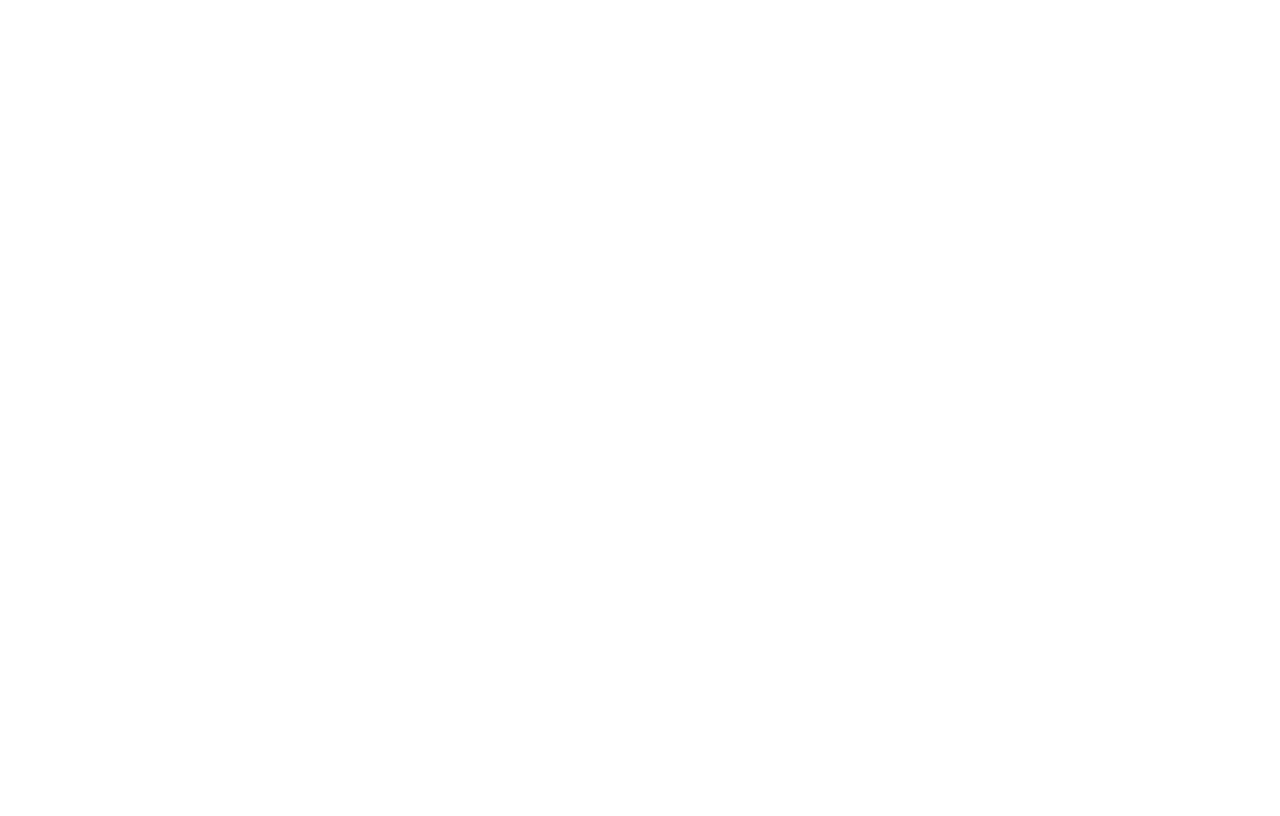
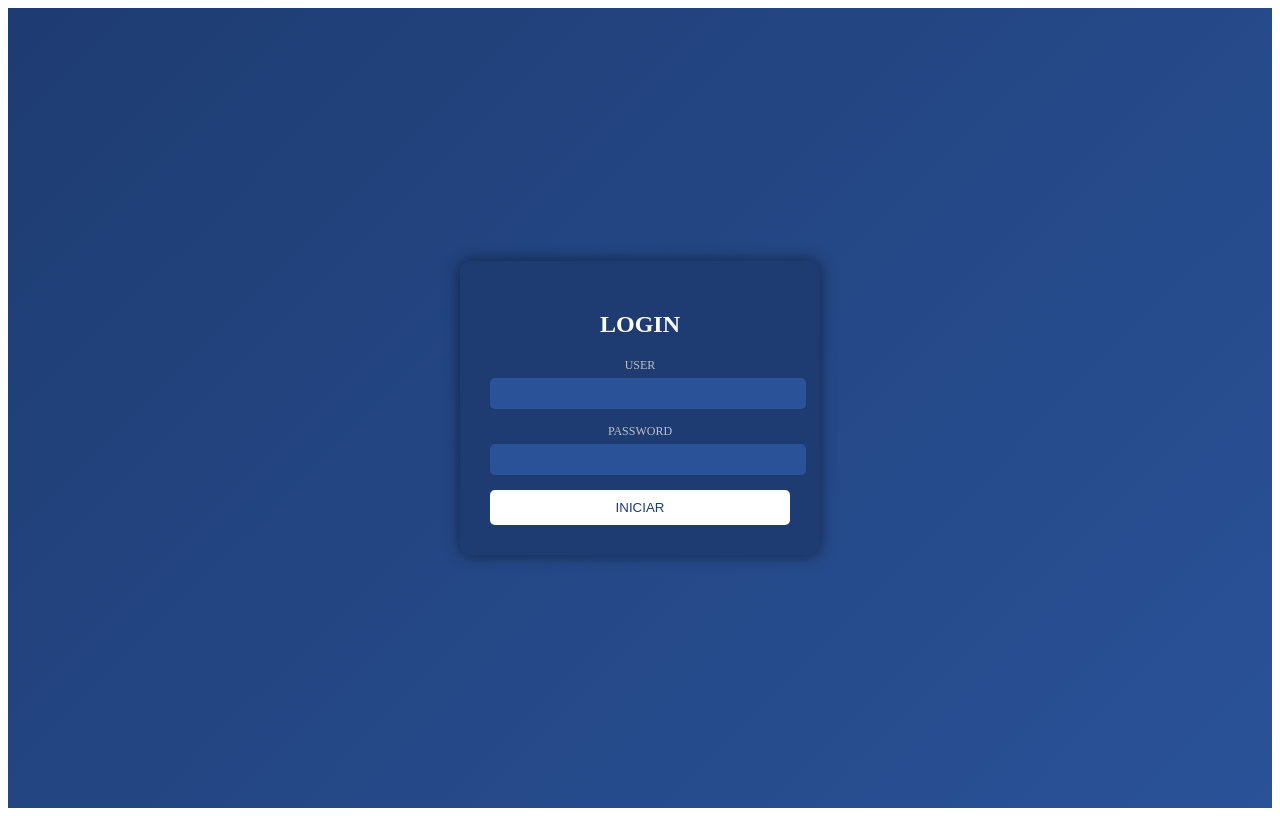
Before and after one commit to Inemiliano/renta_pelicula, an Angular app: page /login in a window 1280 px wide. Before the commit this address led to /. Built offline with nearby package versions, Linux system fonts and the light colour scheme.

Commit message:
creacion del login

```diff
--- a/src/app/app-routing.module.ts
+++ b/src/app/app-routing.module.ts
@@ -3,12 +3,14 @@
 import { CompraComponent } from './modulo/compra/compra.component';
 import { PrincipalComponent } from './modulo/principal/principal.component';
 import { HistorialComponent } from './modulo/historial/historial.component';
+import { LoginComponent } from './modulo/login/login.component';
 
 const routes: Routes = [
 
   {path: 'compra',component:CompraComponent},
   {path: '',component:PrincipalComponent},
   {path: 'historial',component:HistorialComponent},
+  {path: 'login',component:LoginComponent},
 
 ];
 
--- a/src/app/modulo/historial/historial.component.html
+++ b/src/app/modulo/historial/historial.component.html
@@ -1,4 +1,4 @@
-<<body>
+<body>
   <div id="container">
     <header id="header">
       <div id="logo-container">
--- /dev/null
+++ b/src/app/modulo/login/login.component.css
@@ -0,0 +1,111 @@
+body {
+    background: radial-gradient(circle at 30% 40%, #001f3f, transparent 30%),
+                radial-gradient(circle at 60% 40%, #003f7f, transparent 40%),
+                radial-gradient(circle at 80% 60%, #00a0ff, transparent 50%),
+                radial-gradient(circle at 50% 60%, #001f3f, #001f3f 60%);
+    background-color: #000; /* Color de respaldo */
+    background-size: cover;
+    background-position: center;
+    background-repeat: no-repeat;
+    height: 100vh;
+    margin: 0;
+    padding: 0;
+  }
+
+#login-container {
+  display: flex;
+  justify-content: center;
+  align-items: center;
+  height: 100vh;
+}
+
+
+.form-group {
+  margin-bottom: 15px;
+}
+
+label {
+  display: block;
+  margin-bottom: 5px;
+  text-transform: uppercase;
+  font-size: 12px;
+  color: #c0c0c0;
+}
+
+input {
+  width: 100%;
+  padding: 8px;
+  border: none;
+  border-radius: 5px;
+  background-color: #2a5298;
+  color: white;
+}
+
+button {
+  width: 100%;
+  padding: 10px;
+  border: none;
+  border-radius: 5px;
+  background-color: #ffffff;
+  color: #1e3c72;
+  cursor: pointer;
+  text-transform: uppercase;
+}
+
+button:hover {
+  background-color: #e0e0e0;
+}
+
+.login-container {
+    display: flex;
+    justify-content: center;
+    align-items: center;
+    height: 100vh;
+    background: linear-gradient(135deg, #1e3c72, #2a5298);
+  }
+
+  .login-box {
+    background-color: #1e3c72;
+    padding: 30px;
+    border-radius: 10px;
+    box-shadow: 0px 0px 15px rgba(0, 0, 0, 0.5);
+    text-align: center;
+    color: white;
+    width: 300px;
+  }
+
+  .form-group {
+    margin-bottom: 15px;
+  }
+
+  label {
+    display: block;
+    margin-bottom: 5px;
+    text-transform: uppercase;
+    font-size: 12px;
+    color: #c0c0c0;
+  }
+
+  input {
+    width: 100%;
+    padding: 8px;
+    border: none;
+    border-radius: 5px;
+    background-color: #2a5298;
+    color: white;
+  }
+
+  button {
+    width: 100%;
+    padding: 10px;
+    border: none;
+    border-radius: 5px;
+    background-color: #ffffff;
+    color: #1e3c72;
+    cursor: pointer;
+    text-transform: uppercase;
+  }
+
+  button:hover {
+    background-color: #e0e0e0;
+  }
--- /dev/null
+++ b/src/app/modulo/login/login.component.html
@@ -0,0 +1,18 @@
+<body>
+<div class="login-container">
+    <div class="login-box">
+      <h2>LOGIN</h2>
+      <form>
+        <div class="form-group">
+          <label for="user">USER</label>
+          <input type="text" id="user" name="user" />
+        </div>
+        <div class="form-group">
+          <label for="password">PASSWORD</label>
+          <input type="password" id="password" name="password" />
+        </div>
+        <button type="submit">INICIAR</button>
+      </form>
+    </div>
+  </div>
+</body>
--- a/src/app/modulo/modulo.module.ts
+++ b/src/app/modulo/modulo.module.ts
@@ -3,12 +3,14 @@
 import { CompraComponent } from './compra/compra.component';
 import { HistorialComponent } from './historial/historial.component';
 import { PrincipalComponent } from './principal/principal.component';
+import { LoginComponent } from './login/login.component';
 
 @NgModule({
   declarations: [
     CompraComponent,
     HistorialComponent,
-    PrincipalComponent
+    PrincipalComponent,
+    LoginComponent
   ],
   imports: [
     CommonModule
```
Also changed, not shown: src/app/modulo/login/login.component.ts (added, +10 -0 lines), 1 other file (tests, documents, lock files or other folders).
